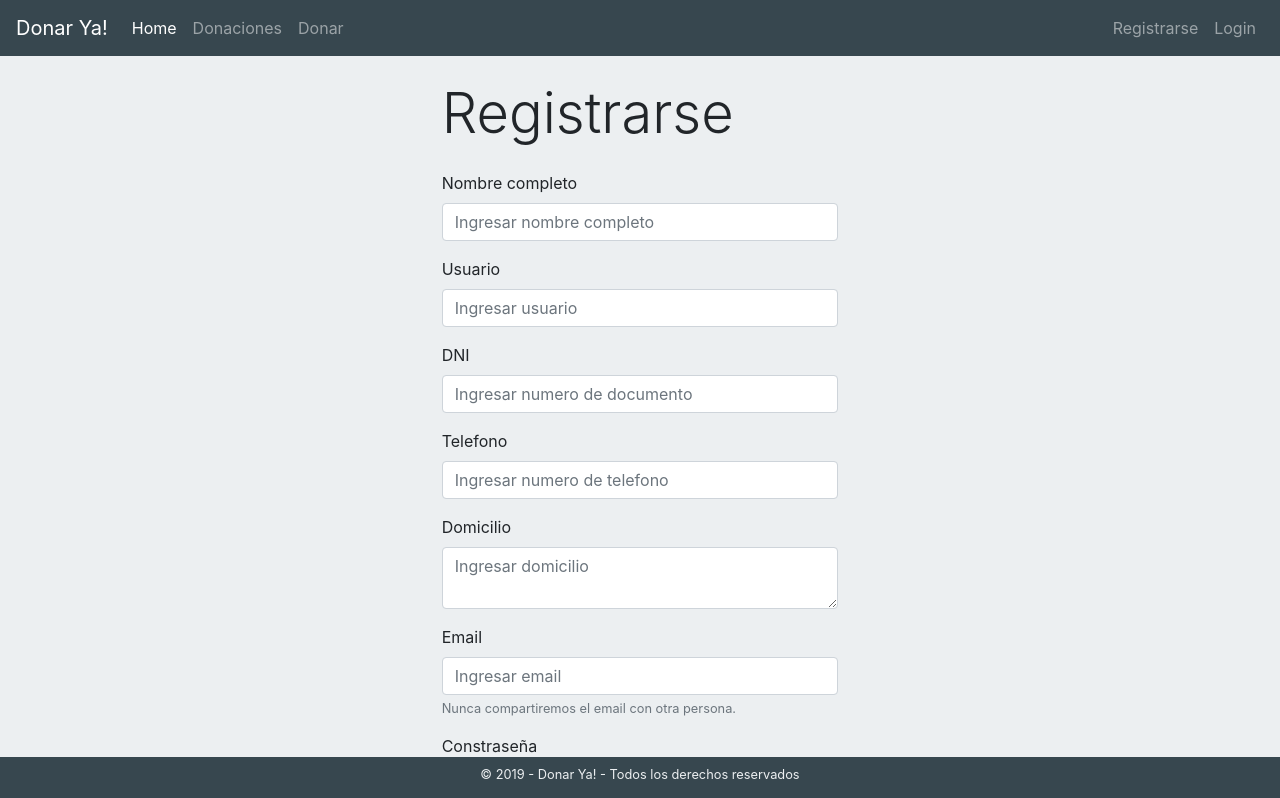
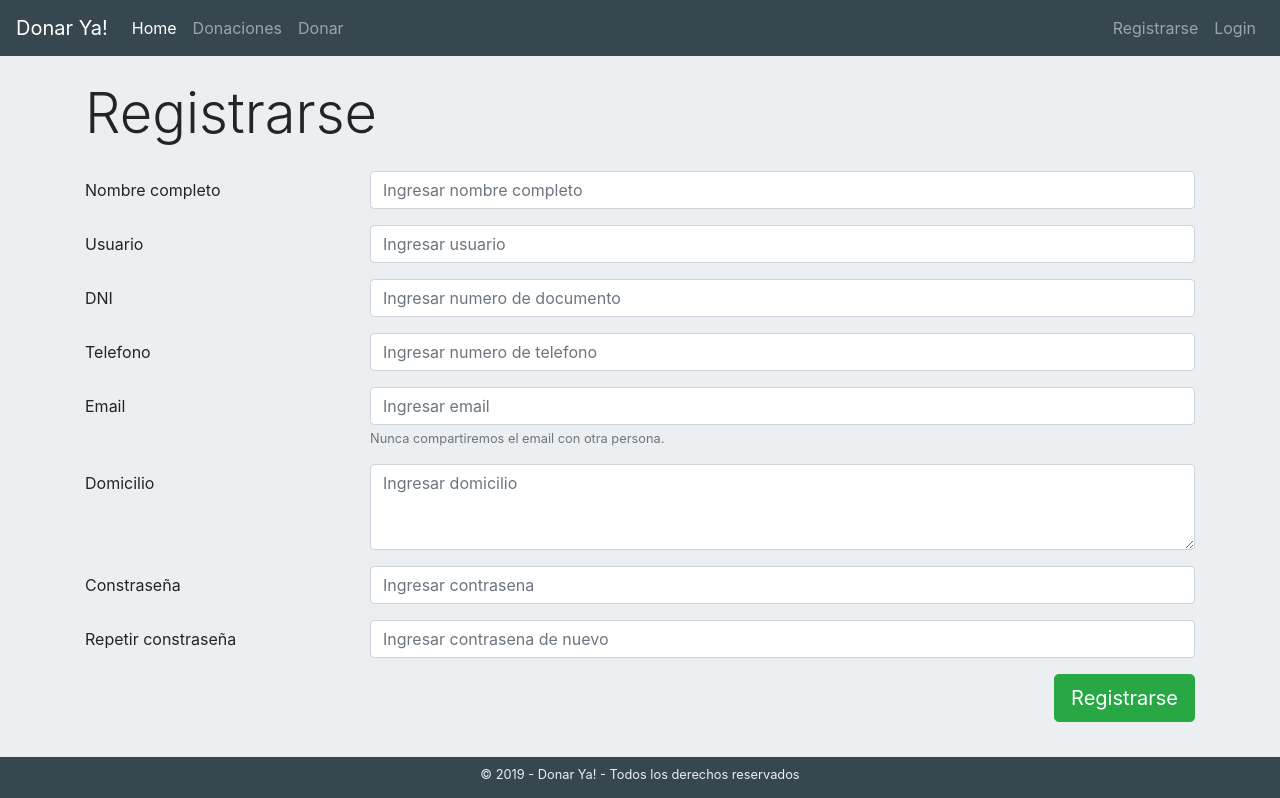
Before and after one commit to omelendrez/donarya, a React (Create React App) app: page /registrarse in a window 1280 px wide. Shown: the top 798 px of the page. Built offline with nearby package versions, Linux system fonts and the light colour scheme.

Commit message:
Change input label position

```diff
--- a/src/components/Register.jsx
+++ b/src/components/Register.jsx
@@ -35,11 +35,12 @@ const Register = () => {
   const { fullName, username, dni, phoneNumber, address, email, password1, password2 } = form
 
   return (
-    <div className="container col-12 col-sm-8 col-md-6 col-lg-4 mb-5 pb-5">
+    <div className="container mb-5 pb-5">
       <p className="my-4 display-4">Registrarse</p>
       <form onSubmit={handleSubmit}>
-        <div className="form-group">
-          <label htmlFor="fullName">Nombre completo</label>
+        <div className="form-group row">
+          <label htmlFor="fullName" className="col-sm-3 col-form-label">Nombre completo</label>
+          <div className="col-sm-9">
             <input
               type="text"
               pattern="[a-zA-Z ]{8,}"
@@ -51,8 +52,10 @@ const Register = () => {
               value={fullName}
               required />
           </div>
-        <div className="form-group">
-          <label htmlFor="username">Usuario</label>
+        </div>
+        <div className="form-group row">
+          <label htmlFor="username" className="col-sm-3 col-form-label">Usuario</label>
+          <div className="col-sm-9">
             <input
               type="text"
               pattern="[a-zA-Z0-9]{8,15}"
@@ -65,8 +68,10 @@ const Register = () => {
               value={username}
               required />
           </div>
-        <div className="form-group">
-          <label htmlFor="dni">DNI</label>
+        </div>
+        <div className="form-group row">
+          <label htmlFor="dni" className="col-sm-3 col-form-label">DNI</label>
+          <div className="col-sm-9">
             <input
               type="text"
               pattern="[0-9]{8}"
@@ -79,8 +84,10 @@ const Register = () => {
               value={dni}
               required />
           </div>
-        <div className="form-group">
-          <label htmlFor="phoneNumber">Telefono</label>
+        </div>
+        <div className="form-group row">
+          <label htmlFor="phoneNumber" className="col-sm-3 col-form-label">Telefono</label>
+          <div className="col-sm-9">
             <input
               type="tel"
               className="form-control"
@@ -90,18 +97,10 @@ const Register = () => {
               value={phoneNumber}
               required />
           </div>
-        <div className="form-group">
-          <label htmlFor="address">Domicilio</label>
-          <textarea
-            className="form-control"
-            id="address"
-            placeholder="Ingresar domicilio"
-            onChange={e => handleChange(e)}
-            value={address}
-            required />
         </div>
-        <div className="form-group">
-          <label htmlFor="email">Email</label>
+        <div className="form-group row">
+          <label htmlFor="email" className="col-sm-3 col-form-label">Email</label>
+          <div className="col-sm-9">
             <input
               type="email"
               className="form-control"
@@ -113,8 +112,23 @@ const Register = () => {
               required />
             <small id="emailHelp" className="form-text text-muted">Nunca compartiremos el email con otra persona.</small>
           </div>
-        <div className="form-group">
-          <label htmlFor="password1">Constraseña</label>
+        </div>
+        <div className="form-group row">
+          <label htmlFor="address" className="col-sm-3 col-form-label">Domicilio</label>
+          <div className="col-sm-9">
+            <textarea
+              className="form-control"
+              id="address"
+              placeholder="Ingresar domicilio"
+              onChange={e => handleChange(e)}
+              rows="3"
+              value={address}
+              required />
+          </div>
+        </div>
+        <div className="form-group row">
+          <label htmlFor="password1" className="col-sm-3 col-form-label">Constraseña</label>
+          <div className="col-sm-9">
             <input
               type="password"
               pattern="(?=.*\d)(?=.*[a-z])(?=.*[A-Z]).{8,}"
@@ -126,8 +140,10 @@ const Register = () => {
               value={password1}
               required />
           </div>
-        <div className="form-group">
-          <label htmlFor="password2">Repetir constraseña</label>
+        </div>
+        <div className="form-group row">
+          <label htmlFor="password2" className="col-sm-3 col-form-label">Repetir constraseña</label>
+          <div className="col-sm-9">
             <input
               type="password"
               className="form-control"
@@ -137,12 +153,15 @@ const Register = () => {
               value={password2}
               required />
           </div>
+        </div>
+        <div className="mb-5">
           {error && <div className="alert alert-danger" role="alert">
             Las contraseñas no coinciden. Vuelga a ingresarlas.
         </div>}
-        {!error && <button type="submit" className="btn btn-lg btn-success btn-block mt-3">Registrarse</button>}
+          {!error && <button type="submit" className="btn btn-lg btn-success float-right">Registrarse</button>}
+        </div>
       </form>
-    </div>
+    </div >
   )
 }
 
```
Lines whose indentation alone changed are shown as unchanged.
